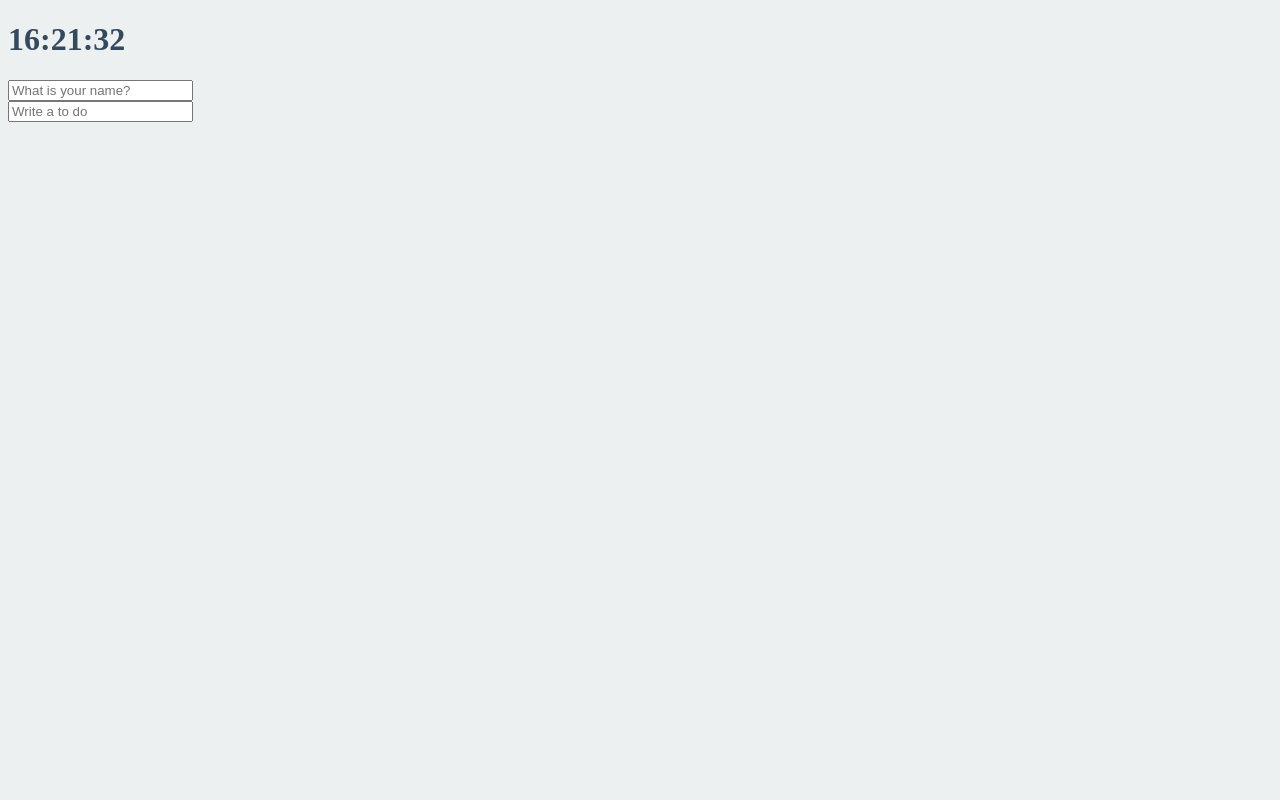
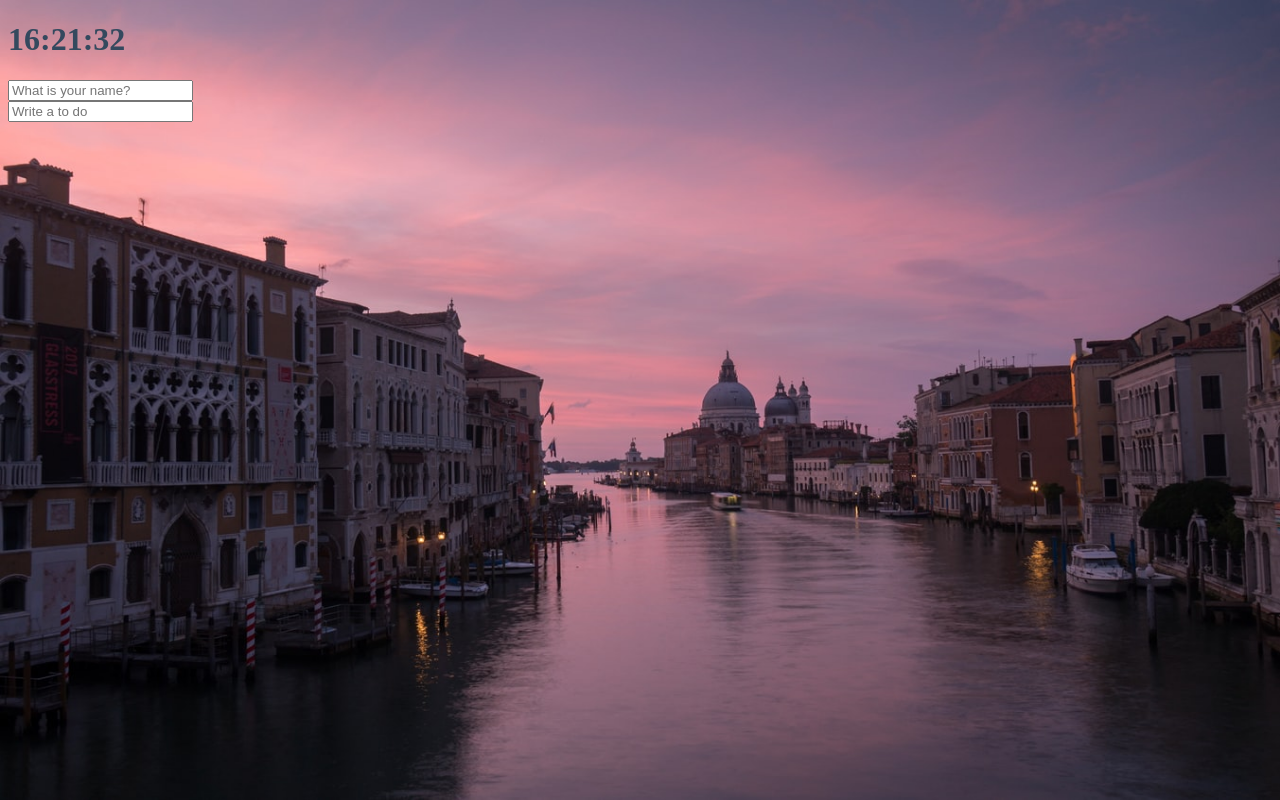
Before and after one commit to dkim2021/momentum, a plain HTML site: page index.html in a window 1280 px wide. Drawn offline with Linux system fonts and the light colour scheme.

Commit message:
background images

```diff
--- /dev/null
+++ b/bg.js
@@ -0,0 +1,23 @@
+const body = document.querySelector("body");
+
+const IMG_NUMBER = 15;
+
+function paintImage(imgNumber) {
+  const image = new Image();
+  image.src = `images/${imgNumber + 1}.jpg`;
+  image.classList.add("bgImage");
+  body.prepend(image);
+}
+
+function genRandom() {
+  const number = Math.floor(Math.random() * IMG_NUMBER);
+  console.log(number);
+  return number;
+}
+
+function init() {
+  const randomNumber = genRandom();
+  paintImage(randomNumber);
+}
+
+init();
--- a/index.css
+++ b/index.css
@@ -22,3 +22,22 @@
 .showing {
   display: block;
 }
+
+@keyframes fadeIn {
+  from {
+    opacity: 0;
+  }
+  to {
+    opacity: 1;
+  }
+}
+
+.bgImage {
+  position: absolute;
+  top: 0;
+  left: 0;
+  width: 100%;
+  height: 100%;
+  z-index: -1;
+  animation: fadeIn 0.5s linear;
+}
--- a/index.html
+++ b/index.html
@@ -21,5 +21,6 @@
     <script src="clock.js"></script>
     <script src="greeting.js"></script>
     <script src="todo.js"></script>
+    <script src="bg.js"></script>
   </body>
 </html>
```
Also changed, not shown: images/1.jpg (added), images/10.jpg (added), images/11.jpg (added), images/12.jpg (added), images/13.jpg (added), images/14.jpg (added), images/15.jpg (added), images/2.jpg (added), images/3.jpg (added), images/4.jpg (added), images/5.jpg (added), images/6.jpg (added), images/7.jpg (added), images/8.jpg (added), 1 more files.
